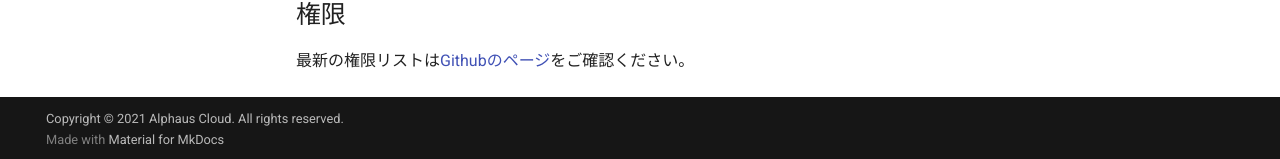
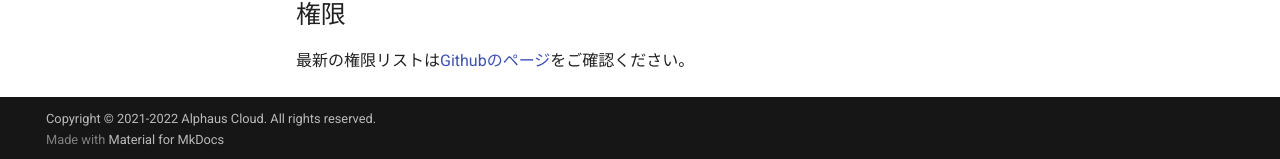
Before and after one commit to alphauslabs/docs-ja, an MkDocs documentation site: the page built from docs/iam.md, in a window 1280 px wide and 900 px high, scrolled down 608 px. Shown: the part 738-897 px from the top of the window. Built offline with MkDocs 1.6.1 and Material for MkDocs 9.7.7, drawn with Linux system fonts in a browser that asks for light colours; comment, search, counter and statistics services are not loaded.

Commit message:
chore: update copyright year

```diff
--- a/mkdocs.yml
+++ b/mkdocs.yml
@@ -1,5 +1,5 @@
 site_name: アルファスのドキュメント
-copyright: Copyright &copy; 2021 Alphaus Cloud. All rights reserved.
+copyright: Copyright &copy; 2021-2022 Alphaus Cloud. All rights reserved.
 
 theme:
   name: material
```
